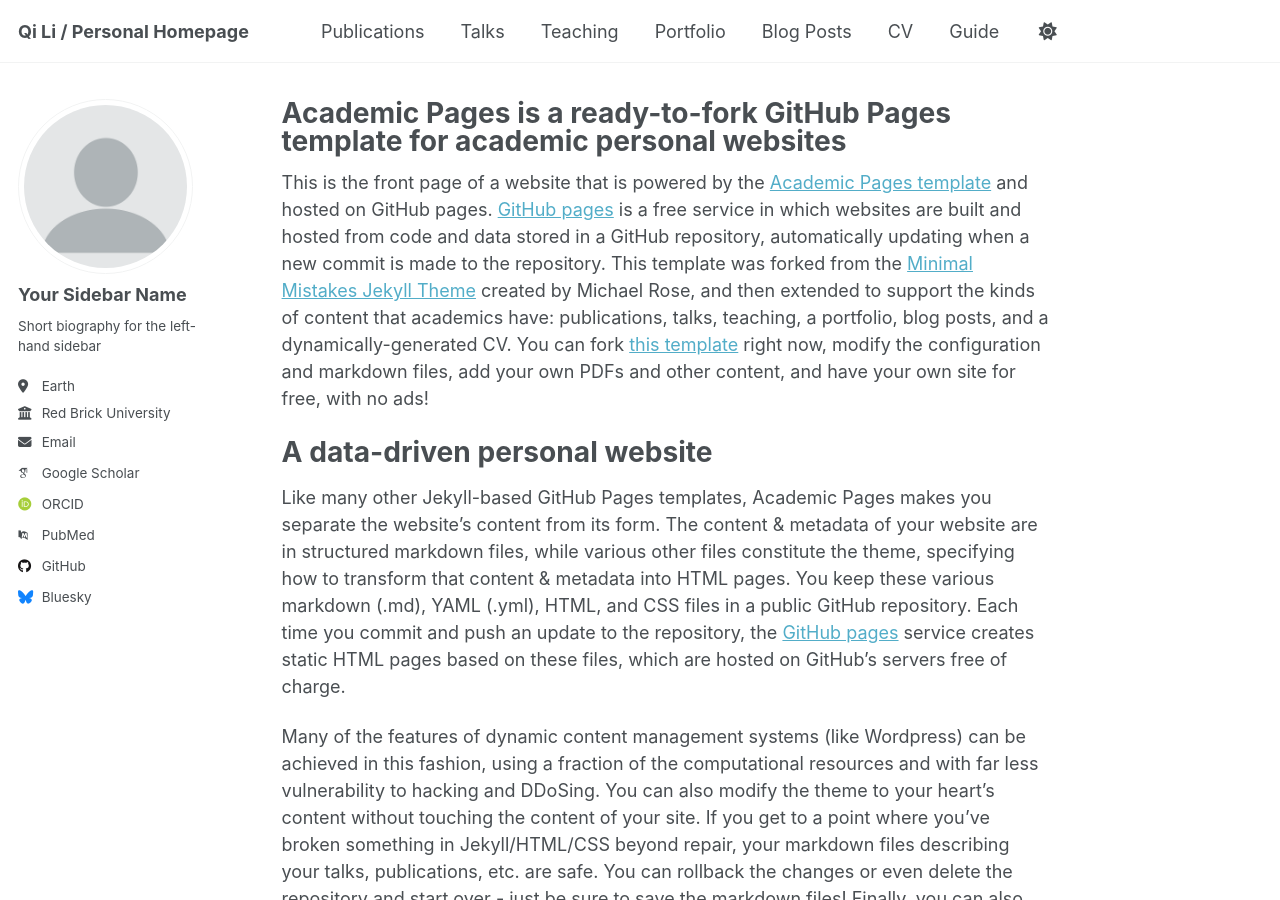
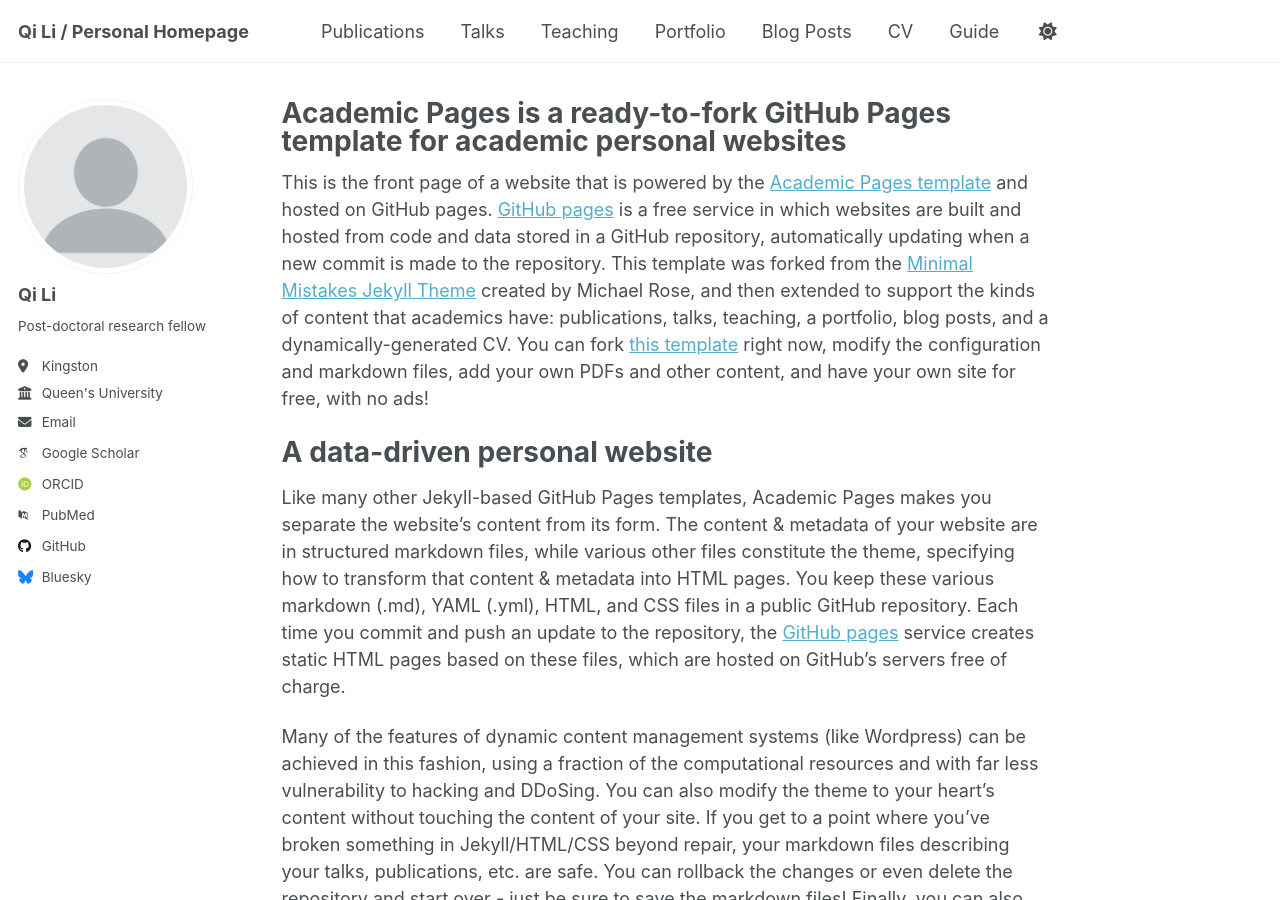
Before and after one commit to ignis-qi-li/ignis-qi-li.github.io, a Jekyll site: the page built from _pages/about.md, in a window 1280 px wide and 900 px high. Built offline with Jekyll 4.4.1, drawn with Linux system fonts in a browser that asks for light colours; some web fonts are replaced.

Commit message:
Update _config.yml

```diff
--- a/_config.yml
+++ b/_config.yml
@@ -23,11 +23,11 @@ repository               : "academicpages/academicpages.github.io"
 author:
   # Biographic information
   avatar           : "profile.png"
-  name             : "Your Sidebar Name"
+  name             : "Qi Li"
   pronouns         : # example: "she/her"
-  bio              : "Short biography for the left-hand sidebar"
-  location         : "Earth"
-  employer         : "Red Brick University"
+  bio              : "Post-doctoral research fellow"
+  location         : "Kingston"
+  employer         : "Queen's University"
   uri              : # URL
   email            : "none@example.org"
 
```
